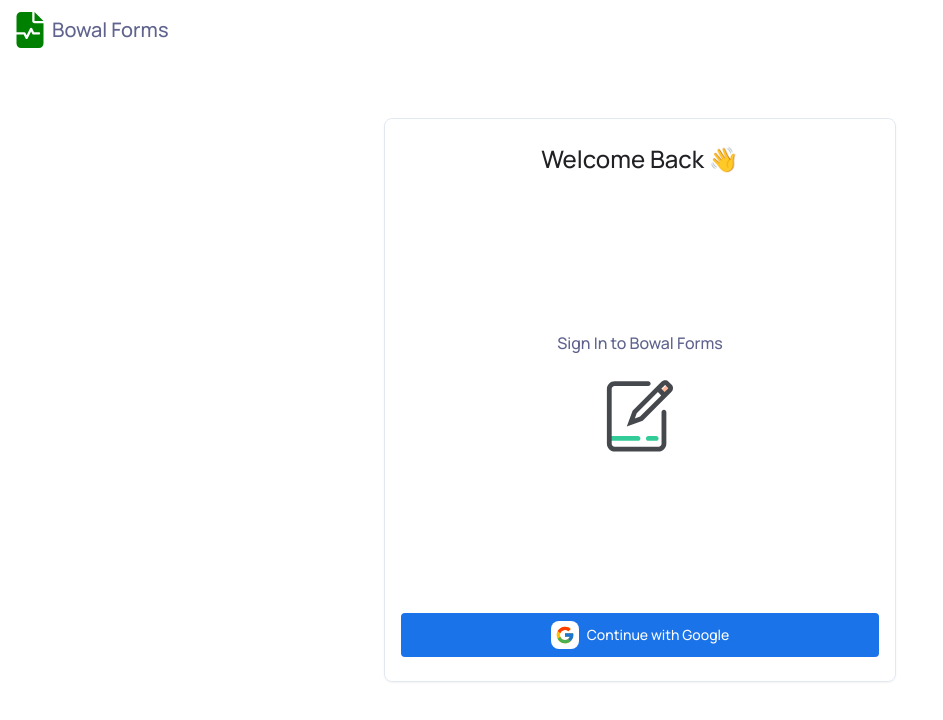
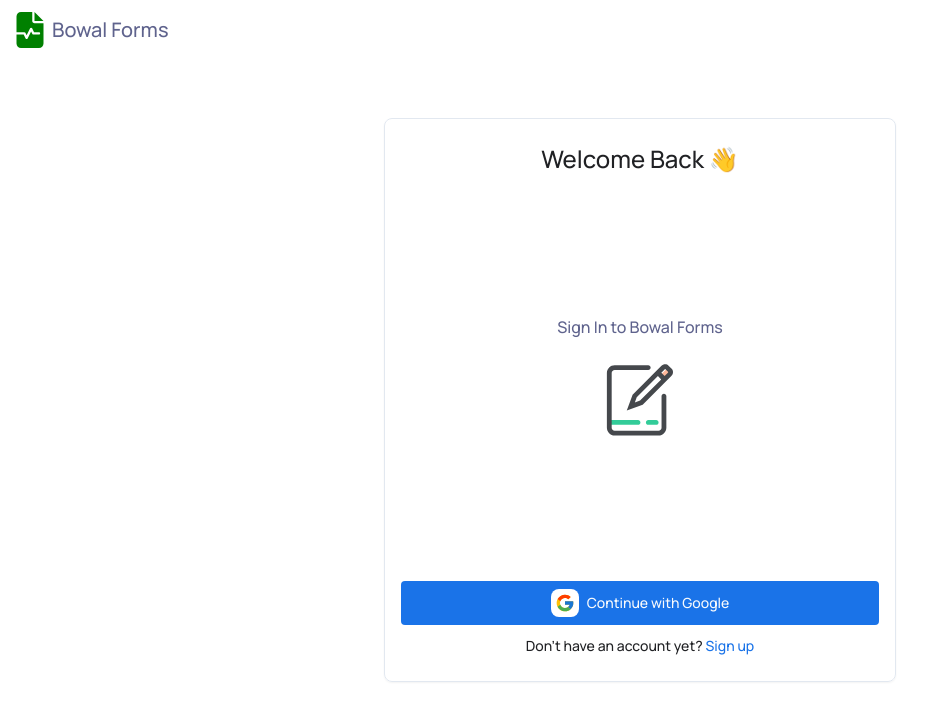
Before and after one commit to kokombo/Bowal-Forms, a Next.js app: page /sign-in in a window 1280 px wide. Shown: the top 720 px of the page, without its empty margins (0-943 px from the left). Built offline with nearby package versions, Linux system fonts and the light colour scheme.

Commit message:
auth cta

```diff
--- /dev/null
+++ b/src/components/ui/auth-footer-cta.tsx
@@ -0,0 +1,23 @@
+"use client";
+
+import Link from "next/link";
+import React from "react";
+
+type AuthFooterCTAProps = {
+  text: string;
+  href: string;
+  ctaLabel: string;
+};
+
+const AuthFooterCTA = ({ text, href, ctaLabel }: AuthFooterCTAProps) => {
+  return (
+    <span className="text-black font-medium text-sm">
+      {text}{" "}
+      <Link href={href} className="text-primary hover:underline">
+        {ctaLabel}
+      </Link>
+    </span>
+  );
+};
+
+export default AuthFooterCTA;
--- a/src/views/sign-in-page.tsx
+++ b/src/views/sign-in-page.tsx
@@ -5,6 +5,8 @@ import { Button } from "@/components/ui/button";
 import { FcGoogle } from "react-icons/fc";
 import Logo from "@/components/ui/logo";
 import { AuthScreenIcon } from "@/lib/icons";
+import AuthFooterCTA from "@/components/ui/auth-footer-cta";
+import { usePathname } from "next/navigation";
 
 type AuthProps = {
   heading: string;
@@ -12,6 +14,8 @@ type AuthProps = {
 };
 
 const SigninPage = ({ heading, callToAction }: AuthProps) => {
+  const pathname = usePathname();
+
   return (
     <main className="fixed flex lg:items-center justify-center pt-32 lg:py-12 h-screen w-full">
       <div className="absolute left-3 top-3">
@@ -28,6 +32,7 @@ const SigninPage = ({ heading, callToAction }: AuthProps) => {
           <AuthScreenIcon />
         </div>
 
+        <div>
           <Button
             type="button"
             onClick={() => signIn("google", { callbackUrl: "/forms" })}
@@ -39,6 +44,25 @@ const SigninPage = ({ heading, callToAction }: AuthProps) => {
             </span>
             Continue with Google
           </Button>
+
+          <div className="mt-2">
+            {pathname === "/sign-in" && (
+              <AuthFooterCTA
+                text="Don't have an account yet?"
+                ctaLabel="Sign up"
+                href="/sign-up"
+              />
+            )}
+
+            {pathname === "/sign-up" && (
+              <AuthFooterCTA
+                text="Already have an account?"
+                ctaLabel="Sign in"
+                href="/sign-in"
+              />
+            )}
+          </div>
+        </div>
       </div>
     </main>
   );
```
Lines whose indentation alone changed are shown as unchanged.
